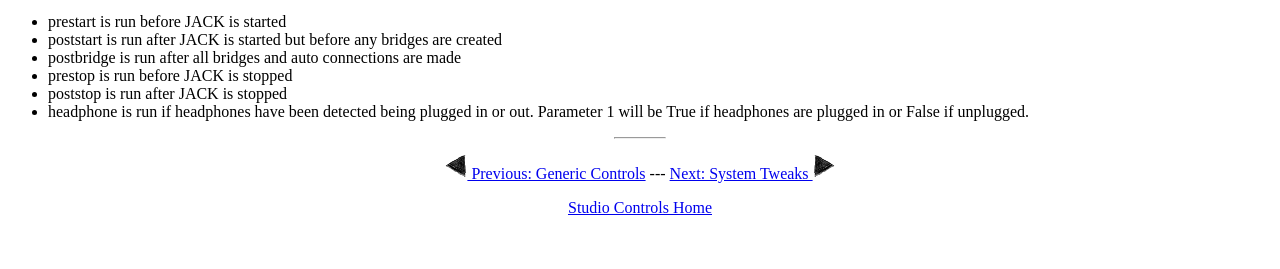
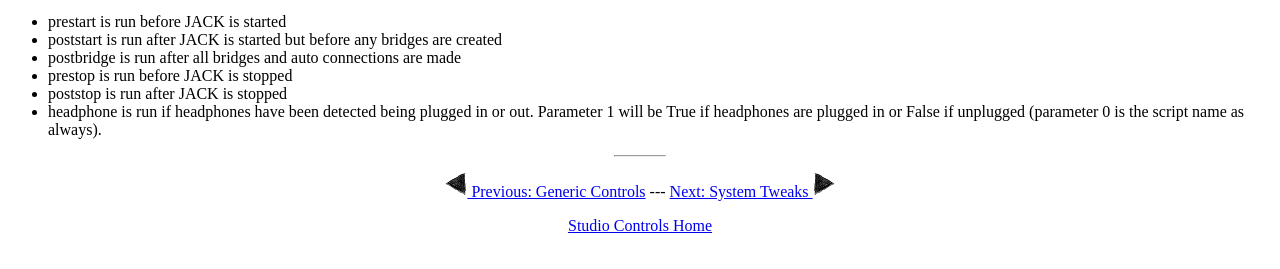
Before and after one commit to ovenwerks/studio-controls, a plain HTML site: page docs/scripts.html in a window 1280 px wide. Shown: the part 101-370 px from the top of the page. Drawn offline with Linux system fonts and the light colour scheme.

```diff
--- a/docs/scripts.html
+++ b/docs/scripts.html
@@ -4,7 +4,7 @@
 <title>User Scripts</title>
 <meta name="generator" content="Bluefish 2.2.11" >
 <meta name="author" content="Len Ovens" >
-<meta name="date" content="2021-05-05T22:03:50-0700" >
+<meta name="date" content="2021-05-06T23:11:20-0700" >
 <meta name="copyright" content="copyright Len Ovens 2021">
 <meta name="keywords" content="">
 <meta name="description" content="">
@@ -38,7 +38,7 @@
 </li>
 <li>
 	headphone is run if headphones have been detected being plugged in or out. Parameter 1 will be True
-	if headphones are plugged in or False if unplugged.
+	if headphones are plugged in or False if unplugged (parameter 0 is the script name as always).
 </li>
 </ul>
 <hr width="50">
```
Also changed, not shown: docs/RT-perm.html (line endings or trailing spaces), docs/manual.html (line endings or trailing spaces).
